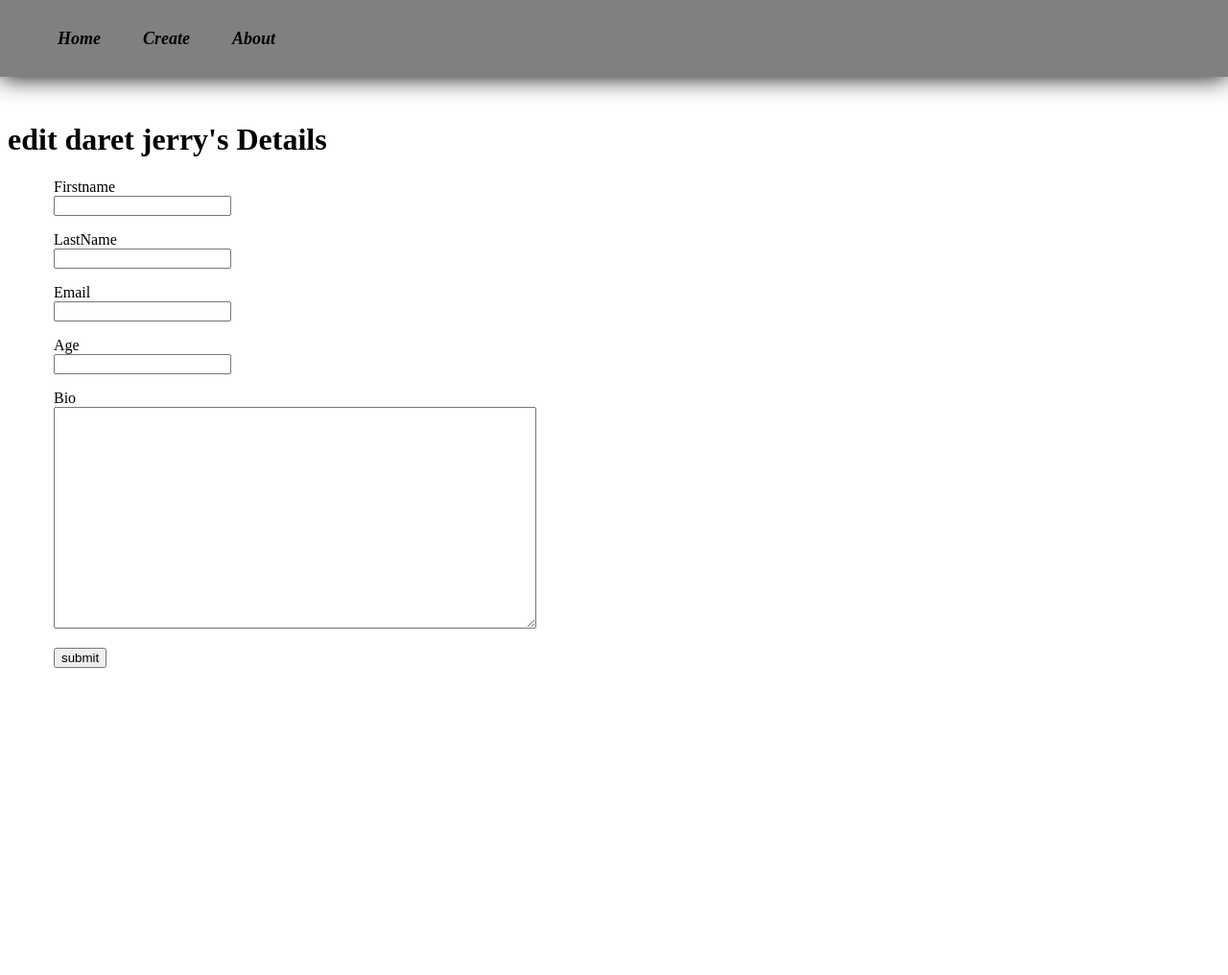
After one commit to joshbognet/CPB-groupB-profile-app, a Flask app: page /3/edit/ in a window 1280 px wide. The commit adds this page. Shown: the whole page at 96% size. Run offline with Flask 2, Linux system fonts and the light colour scheme; data comes from the database, SQL or seed files in the repository.

Commit message:
i change everything

```diff
--- a/app.py
+++ b/app.py
@@ -1,55 +1,96 @@
+from crypt import methods
 import os
-from flask import Flask, render_template, request, url_for, redirect
+from flask import Flask, render_template,request, url_for,redirect
 from flask_sqlalchemy import SQLAlchemy
+from datetime import datetime
 from sqlalchemy.sql import func
 
 basedir = os.path.abspath(os.path.dirname(__file__))
 app = Flask(__name__)
-app.config['SQLALCHEMY_DATABASE_URI'] = 'sqlite:///' +os.path.join(basedir, 'database.db')
-app.config['SQLALCHEMY_TRACK_MODIFICATIONS']=False
 
-db=SQLAlchemy(app)
+
+
+app.config['SQLALCHEMY_DATABASE_URI']='sqlite:///' + os.path.join(basedir,'student.db')
+app.config['SQLALCHEMY_TRACK_MODIFIATIONS'] = False
+db = SQLAlchemy(app)
+
 
 class Student(db.Model):
-    id = db.Column(db.Integer, primary_key = True)
+    id = db.Column(db.Integer, primary_key=True)
     firstname = db.Column(db.String(100), nullable=False)
     lastname = db.Column(db.String(100), nullable=False)
-    email = db.Column(db.String(100), unique=True, nullable=False)
+    email = db.Column(db.String(80), unique=True, nullable=False)
     age = db.Column(db.Integer)
-    bio =db.Column(db.Text)
-    created_at = db.Column(db.DateTime(timezone=True), server_default = func.now() )
-
+    created_at = db.Column(db.DateTime(timezone=True), server_default=func.now())
+    bio = db.Column(db.Text)
 
     def __repr__(self):
         return f'<student {self.firstname}>'
 
+@app.route ('/')
+def index():
+    students = Student.query.all()
+    return render_template('index.html', students=students)
 
 
 
-@app.route('/')
-def Home():
-    students=Student.query.all()
-    return render_template('index.html', s=students)
 
-@app.route('/create', methods=['GET','POST'])
-def Create():
-    if request.method=="POST":
-        fname= request.form['firstname']
-        lname= request.form['lastname']
-        email= request.form['email']
-        age= int(request.form['age'])
-        bio=request.form['bio']
 
-        student= Student(
-        firstname= fname,
-        lastname= lname,
-        email= email,
-        age= age,
-        bio=bio
+@app.route ('/create/',methods=('GET', 'POST'))
+def create():
+    if request.method  == 'POST':
+        firstname = request.form['firstname']
+        lastname = request.form['lastname']
+        email = request.form['email']
+        age = int(request.form['age'])
+        bio = request.form['bio']
+        student = Student(firstname=firstname,
+        lastname=lastname,
+        email=email,
+        age=age,
+        bio=bio)
 
-        )
         db.session.add(student)
         db.session.commit()
-        return redirect(url_for('Home'))
+        return redirect(url_for('index'))
 
     return render_template('create.html')
+
+
+@app.route('/<int:student_id>/edit/', methods = ['GET', 'POST'])
+def update(student_id):
+    student = Student.query.get_or_404(student_id)
+    if request. method == 'POST':
+        firstname = request.form['firstname']
+        lastname = request.form['lastname']
+        email = request.form['email']
+        age = request.form['age']
+        bio = request.form['bio']
+
+        student.firstname = firstname
+        student.lastname = lastname
+        student.email = email
+        student.age = age
+        student.bio = bio
+        db.session.add(student)
+        db.session.commit()
+
+        return redirect(url_for('index'))
+
+    return render_template('update.html', student=student)
+
+
+@app.route('/<int:student_id>/delete/')
+def delete (student_id):
+    student = Student.query.get_or_404(student_id)
+    db.session.delete(student)
+    db.session.commit()
+    return redirect(url_for('index'))
+
+@app.route('/about')
+def about():
+    return render_template('about.html')
+
+
+if __name__ =='__main__':
+    app.run(debug=True)
--- a/static/css/style.css
+++ b/static/css/style.css
@@ -1,113 +1,34 @@
+body{
+    height: 125vh;
 
-        .title {
-            margin: 5px;
 }
-
-        .content {
-            margin: 5px;
-            width: 100%;
+.container{
+    padding-left: 3em;
+}
+header{
+    background-color: grey;
+    position: fixed;
+    top: 0;
+    left: 0;
+    right: 0;
+    height: 80px;
     display: flex;
-            flex-direction: row;
-            flex-wrap: wrap;
-            border:1px solid grey ;
+    align-items: center;
+    box-shadow: 0 0 25px 0 black;
 }
-
-        .student {
-            flex: 20%;
-            padding: 10px;
-            margin: 5px;
-            background-color: #f3f3f3;
-            inline-size: 100%;
+header * {
+    display: inline;
 }
-
-        .bio {
-            padding: 10px;
-            margin: 5px;
-            background-color: #ffffff;
-            color: #004835;
+header li {
+    margin: 20px;
+    font-size: large;
+    font-style: italic;
+    font-weight: bold;
 }
-
-        .name a {
-            color: #00a36f;
+header li a {
+    color: black;
     text-decoration: none;
 }
-
-        /* nav a {
-            color: green;
-            font-size: 3em;
-            margin-left: 50px;
-            text-decoration: none;
-        } */
-
-        .navbar{
-            width: 1200px;
-            height:100px;
-            margin:auto ;
-
-            position: sticky;
-            top: 0;
-            border:0px 1px 1px 1px  solid #004835;
-
+.template_content{
+padding-top: 5em;
 }
-        .icon{
-            width: 500px;
-            /* height: 80px; */
-            float: left;
-
-        }
-
-        .logo {
-            color: ;
-            /* padding-left: 20px; */
-            padding-top: 0;
-            float: left;
-            font-size: 30px;
-            padding: 0;
-            margin-top: -10px;
-
-
-        }
-
-        span{
-            color: brown;
-        }
-
-        .menu{
-        width: 400px;
-        height: 70px;
-        float: left;
-        }
-
-        ul{
-            float: left;
-            display: flex;
-            /* justify-content:center; */
-            align-items: center;
-        }
-
-        ul li{
-            list-style: none;
-            margin-left: 67px;
-            margin-top:45px ;
-            text-decoration: none;
-        }
-
-        ul li a{
-            list-style: none;
-            /* margin-left: 67px; */
-            margin-top:45px ;
-            text-decoration: none;
-            font-size: 35px;
-            margin-bottom: 10px;
-            color:black;
-        }
-
-        .form {
-            margin-left: 20px;
-
-
-        }
-
-        .indent{
-            margin-left: 20px;
-        }
--- a/templates/base.html
+++ b/templates/base.html
@@ -1,29 +1,30 @@
 <!DOCTYPE html>
 <html lang="en">
 <head>
+    {% block head %}
     <meta charset="UTF-8">
     <meta http-equiv="X-UA-Compatible" content="IE=edge">
     <meta name="viewport" content="width=device-width, initial-scale=1.0">
-    <link rel="stylesheet" href="{{ url_for('static', filename='css/style.css') }}">
-    <title>{%block title%} {% endblock %} Code Pla2 Grp B Database</title>
+    <title>{%block title%}  {%endblock%}</title>
+    <link rel="icon" href="{{url_for('static', filename='img/logo.svg')}}">
+    <link rel="stylesheet" href="{{url_for('static', filename='css/style.css')}}">
+    {% endblock%}
 </head>
 <body>
-    <div class="navbar">
-        <div class="icon">
-            <div class="logo">
-                <h1>CPB <span>GpB</span></h1>
-            </div>
-        </div>
-        <div class="menu">
-            <ul>
-                <li><a href="{{  url_for('Home')}}">HOME</a></li>
-                <li><a href="{{  url_for('Create')}}">CREATE</a></li>
-                <li><a href="">ABOUT</a></li>
-            </ul>
-        </div>
-        <div class="content">
-            {%block content%}
-            {% endblock%}
-        </div>
+<header>
+    <nav>
+        <ul>
+            <li><a href="{{url_for('index')}}">Home</a></li>
+            <li><a href="{{url_for('create')}}">Create</a></li>
+            <li><a href="{{url_for('about')}}">About</a></li>
+        </ul>
+    </nav>
+</header><br>
+
+<div class="template_content">
+
+    {%block content%}  {%endblock%}
+
+</div>
 </body>
 </html>
--- /dev/null
+++ b/templates/update.html
@@ -0,0 +1,51 @@
+{%extends 'base.html'%}
+
+
+{% block content%}
+    <h1>{%block title%} edit {{student.firstname}}
+                             {{student.lastname}}'s Details
+        {%endblock%}
+    </h1>
+
+    <div class="container">
+
+        <form method="POST">
+
+
+            <p>
+                <label for="firstname">Firstname</label><br>
+                <input type="text", name="firstname",value = "{{ student.firstname}}",placeholder="first name">
+                </input>
+            </p>
+
+
+            <p>
+                <label for="lastname">LastName</label><br>
+                <input type="text", name="lastname",value = "{{ student.lastname}}",placeholder="last name">
+                </input>
+            </p>
+            <p>
+                <label for="email">Email</label><br>
+                <input type="email", name="email",value = "{{ student.email}}",placeholder="student email">
+                </input>
+            </p>
+            <p>
+                <label for="age">Age</label><br>
+                <input type="text", name="age",value = "{{ student.age}}",placeholder="Age">
+                </input>
+            </p>
+            <p>
+                <label for="bio">Bio</label><br>
+                <textarea name="bio"
+                placeholder="bio"
+                value = "{{ student.bio}}"
+                rows="15"
+                cols="60"
+                > </textarea>
+            </p>
+            <p>
+                <button type="submit">submit</button>
+            </p>
+        </form>
+    </div>
+{%endblock%}
```
Also changed, not shown: templates/404.html (added, +11 -0 lines), templates/500.html (added, +9 -0 lines), templates/about.html (added, +9 -0 lines), templates/create.html (+27 -24 lines), templates/index.html (+21 -13 lines), database.db (deleted), static/img/logo.svg (added), student.db (added). Lines whose indentation alone changed are shown as unchanged.
